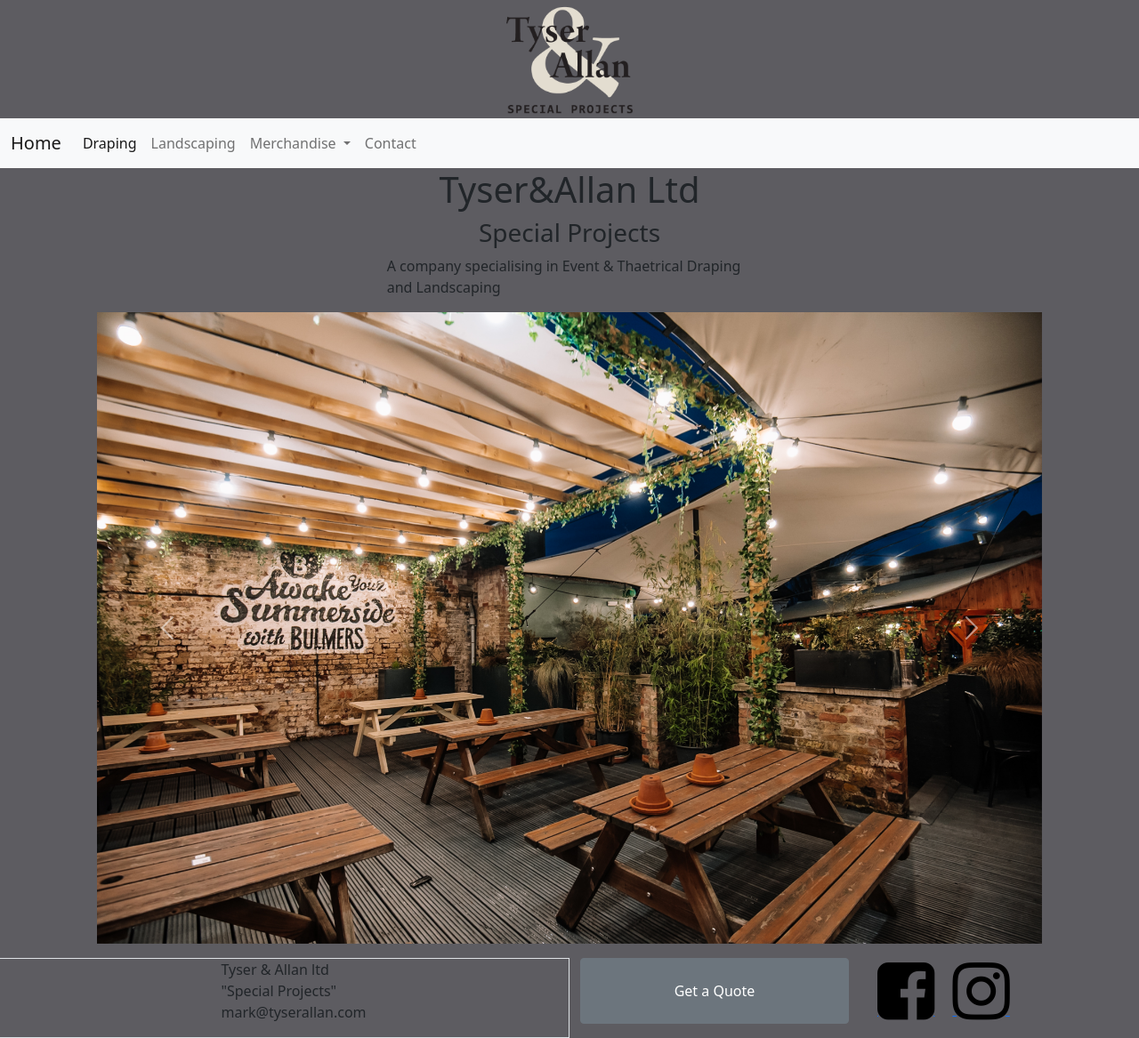
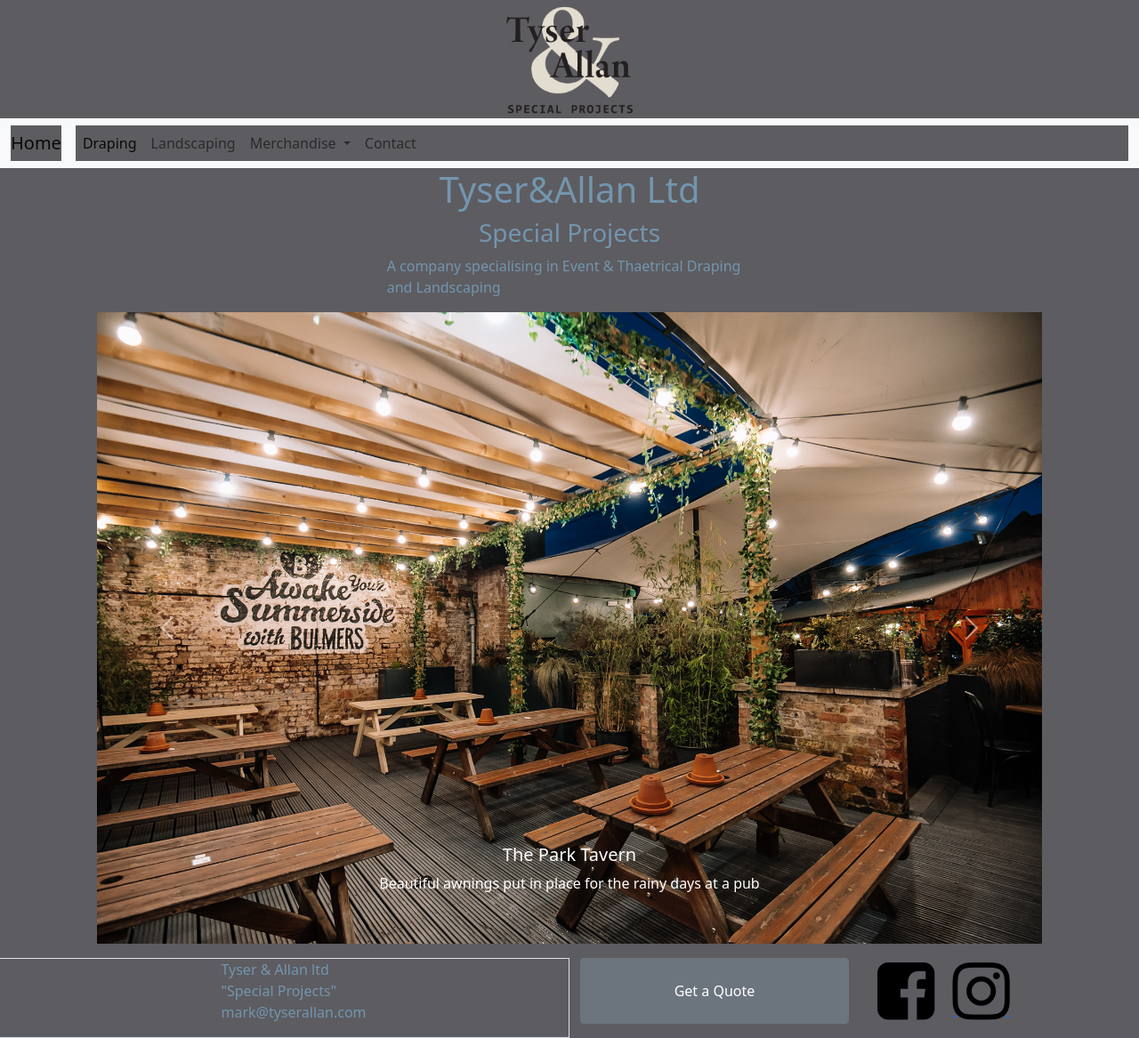
Before and after one commit to megmog88/Tyser-Allan-MileStoneProject4, a Django app: page / in a window 1280 px wide. Shown: the whole page at 89% size. Run offline with Django 3.2, Linux system fonts and the light colour scheme.

Commit message:
adding css to style project to look secy

```diff
--- a/static/css/style.css
+++ b/pages/static/css/style.css
@@ -19,4 +19,12 @@ ul {
 /*----------------------Beautiful Colors---*/
 body, header, footer {
     background-color: #5D5C61;
+    color: #7395AE;
 }
+
+/*----------------------NavBar Settings---*/
+
+.navbar-brand, .navbar, .navbar-collapse, .navbar-nav {
+    background-color: #5D5C61;
+    color: #7395AE;
+}
--- a/pages/templates/home.html
+++ b/pages/templates/home.html
@@ -21,12 +21,17 @@
                         <div class="carousel-item active">
                             {% load static %}
                             <img class="d-block w-100" src="{% static 'images/ptawnings.jpg' %}" alt="First slide">
+                            <div class="carousel-caption d-none d-md-block">
+        <h5>The Park Tavern</h5>
+        <p>Beautiful awnings put in place for the rainy days at a pub</p>
+      </div>
                     </div>
                     <div class="carousel-item">
                             {% load static %}
                             <img class="d-block w-100" src="{% static 'images/talogo.png' %}" alt="Second slide">
                     </div>
                     <div class="carousel-item">
+                        {% load static %}
                         <img class="d-block w-100" src="..." alt="Third slide">
                     </div>
                 </div>
--- a/pages/urls.py
+++ b/pages/urls.py
@@ -1,5 +1,8 @@
 from django.urls import path, include
 from .views import HomePageView, DrapingPageView, LandscapingPageView, ContactPageView
+from django.conf import settings
+from django.conf.urls.static import static
+
 
 urlpatterns = [
     path('draping/', DrapingPageView.as_view(), name='draping'),
@@ -7,4 +10,4 @@ urlpatterns = [
     path('contact/', ContactPageView.as_view(), name='contact'),
     path('', HomePageView.as_view(), name='home'),
     path('accounts/', include('allauth.urls')),
-]
+] + static(settings.STATIC_URL, document_root=settings.STATIC_ROOT)
--- a/tyserallan/settings.py
+++ b/tyserallan/settings.py
@@ -130,6 +130,8 @@ STATIC_URL = '/static/'
 
 MEDIA_URL = '/images/'
 
+STATIC_ROOT = "/var/www/example.com/static/"
+
 #
 
 AUTHENTICATION_BACKENDS = (
```
Also changed, not shown: pages/templates/base.html (+7 -3 lines), pages/static/images/ptawnings.jpg (renamed from static/images/ptawnings.jpg), pages/static/images/talogo.png (renamed from static/images/talogo.png).
